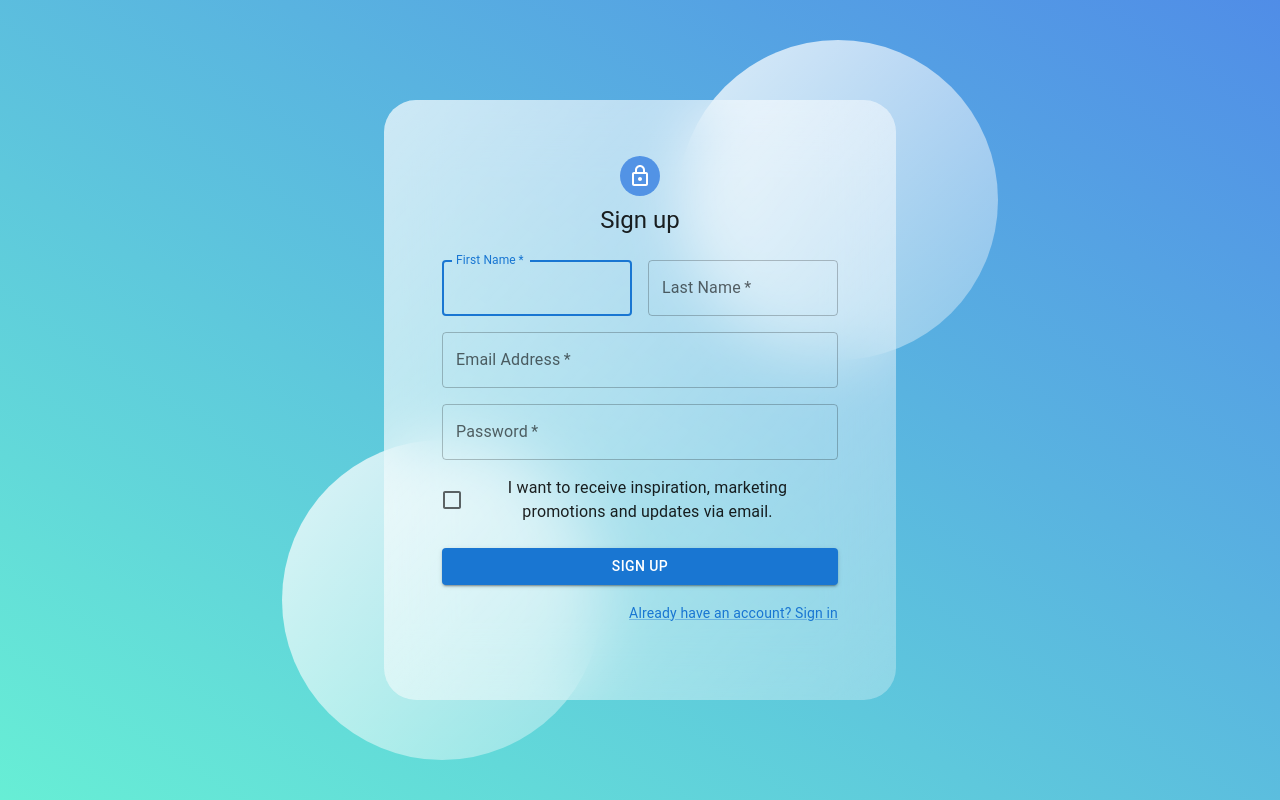
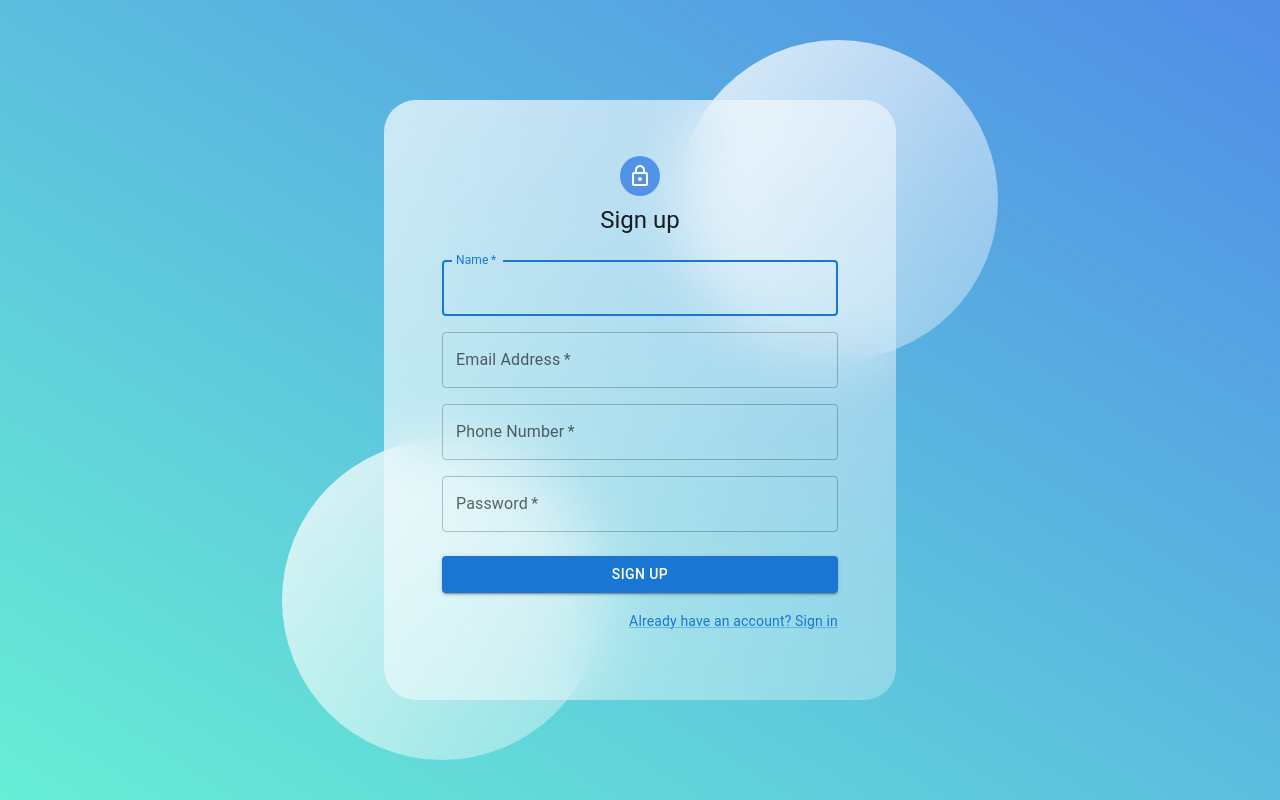
Before and after one commit to Prathambhoir55/technohack, a React (Create React App) app in the folder client/: page /signup in a window 1280 px wide. Built offline with nearby package versions, Linux system fonts and the light colour scheme.

Commit message:
integrate login sign up

```diff
--- a/client/src/components/SignIn.js
+++ b/client/src/components/SignIn.js
@@ -1,4 +1,5 @@
-import * as React from 'react'
+import React, { useState, useEffect } from 'react'
+import { useNavigate } from 'react-router-dom'
 import Avatar from '@mui/material/Avatar'
 import Button from '@mui/material/Button'
 import CssBaseline from '@mui/material/CssBaseline'
@@ -34,22 +35,56 @@ function Copyright(props) {
 const theme = createTheme()
 
 export default function SignIn() {
+   var myHeaders = new Headers()
+   myHeaders.append('Content-Type', 'application/json')
+   myHeaders.append(
+     'Cookie',
+     'csrftoken=1KD5k9Art1xgMeni3w7mx7Dnd860c1cVMsRjfbSZpIzyKkWv5LrJxHh4Db5N2KBX; sessionid=yjufycod8wv74fmibert2hqkn5cuy61k'
+   )
+   myHeaders.append('Access-Control-Allow-Origin', 'no-cors')
+  //  myHeaders.append('Access-Control-Allow-Credentials', 'true')
+
+  const nav = useNavigate()
+
   const handleSubmit = (event) => {
     event.preventDefault()
+    // nav('/dashboard')
     const data = new FormData(event.currentTarget)
     // eslint-disable-next-line no-console
     console.log({
       email: data.get('email'),
       password: data.get('password'),
     })
+    var raw = JSON.stringify({
+    email: data.get('email'),
+    password: data.get('password'),
+  })
+
+  var requestOptions = {
+    method: 'POST',
+    headers: myHeaders,
+    body: raw,
+    redirect: 'follow',
   }
+
+  fetch('https://urmidedhia.pythonanywhere.com/login/', requestOptions)
+    .then((response) => response.text())
+    .then((result) => {
+      console.log(result)
+      // localStorage.setItem('token', result.data.token)
+      // nav('/dashboard')
+    })
+    .catch((error) => console.log('error', error))
+  }
+
+
 
   return (
     <>
       <ThemeProvider theme={theme}>
         <main>
           <section class="glass">
-        <Container  sx={{ bgcolor: 'transparent' }} maxWidth="xs">
+            <Container sx={{ bgcolor: 'transparent' }} maxWidth="xs">
               <CssBaseline />
               <Box
                 sx={{
@@ -58,7 +93,7 @@ export default function SignIn() {
                   display: 'flex',
                   flexDirection: 'column',
                   alignItems: 'center',
-            bgcolor: 'transparent'
+                  bgcolor: 'transparent',
                 }}
               >
                 <Avatar sx={{ m: 1, bgcolor: '#5293E5' }}>
@@ -106,7 +141,7 @@ export default function SignIn() {
                     Sign In
                   </Button>
                   <Grid container>
-              <Grid item xs>
+                    {/* <Grid item xs>
                 <Link href="#" variant="body2">
                   Forgot password?
                 </Link>
@@ -115,16 +150,14 @@ export default function SignIn() {
                 <Link href="#" variant="body2">
                   {"Don't have an account? Sign Up"}
                 </Link>
-              </Grid>
+              </Grid> */}
                   </Grid>
                 </Box>
               </Box>
-
             </Container>
           </section>
         </main>
       </ThemeProvider>
     </>
-
   )
 }
--- a/client/src/components/SignUp.js
+++ b/client/src/components/SignUp.js
@@ -1,4 +1,4 @@
-import * as React from 'react';
+import {useState, useEffect} from 'react';
 import Avatar from '@mui/material/Avatar';
 import Button from '@mui/material/Button';
 import CssBaseline from '@mui/material/CssBaseline';
@@ -12,6 +12,7 @@ import LockOutlinedIcon from '@mui/icons-material/LockOutlined';
 import Typography from '@mui/material/Typography';
 import Container from '@mui/material/Container';
 import { createTheme, ThemeProvider } from '@mui/material/styles';
+import { useNavigate } from 'react-router-dom'
 import Particles from './ParticlesContainer'
 
 function Copyright(props) {
@@ -30,22 +31,73 @@ function Copyright(props) {
 const theme = createTheme();
 
 export default function SignUp() {
+  var myHeaders = new Headers()
+  myHeaders.append('Content-Type', 'application/json')
+
+    const nav = useNavigate()
+
+    const [name, setName] = useState()
+    const [email, setEmail] = useState()
+    const [pass, setPass] = useState()
+    const [cont, setCont] = useState()
+
+    const handle = () => {
+      localStorage.setItem('Name', name)
+      localStorage.setItem('Email', email)
+      localStorage.setItem('Password', pass)
+      localStorage.setItem('Contact', cont)
+    }
+
+    // var raw = JSON.stringify({
+    //   name: 'lokita',
+    //   email: 'djhnre@gmail.com',
+    //   phone_no: 1234567890,
+    //   password: '12345678',
+    //   confirm_password: '12345678',
+    // })
+
+    // var requestOptions = {
+    //   method: 'POST',
+    //   headers: myHeaders,
+    //   body: raw,
+    //   redirect: 'follow',
+    // }
+
+    // fetch('https://urmidedhia.pythonanywhere.com/register/', requestOptions)
+    //   .then((response) => response.text())
+    //   .then((result) => console.log(result))
+    //   .catch((error) => console.log('error', error))
       const handleSubmit = (event) => {
-    event.preventDefault();
-    const data = new FormData(event.currentTarget);
+        event.preventDefault()
+        const data = new FormData(event.currentTarget)
         // eslint-disable-next-line no-console
-    console.log({
+
+        var raw = JSON.stringify({
+          name: data.get('name'),
+          password: data.get('password'),
           email: data.get('email'),
-      password: data.get('password'),
-    });
-  };
+          contact: data.get('phone_no'),
+        })
+
+        var requestOptions = {
+          method: 'POST',
+          headers: myHeaders,
+          body: raw,
+          redirect: 'follow',
+        }
+
+        fetch('https://urmidedhia.pythonanywhere.com/register/', requestOptions)
+          .then((response) => response.text())
+          .then((result) => console.log(result))
+          .catch((error) => console.log('error', error))
+      }
 
   return (
     <>
       <ThemeProvider theme={theme}>
         <main>
           <section class="glass">
-      <Container  sx={{ bgcolor: 'transparent' }} maxWidth="xs">
+            <Container sx={{ bgcolor: 'transparent' }} maxWidth="xs">
               <CssBaseline />
               <Box
                 sx={{
@@ -54,7 +106,7 @@ export default function SignUp() {
                   display: 'flex',
                   flexDirection: 'column',
                   alignItems: 'center',
-            bgcolor: 'transparent'
+                  bgcolor: 'transparent',
                 }}
               >
                 <Avatar sx={{ m: 1, bgcolor: '#5293E5' }}>
@@ -70,18 +122,18 @@ export default function SignUp() {
                   sx={{ mt: 3 }}
                 >
                   <Grid container spacing={2}>
-              <Grid item xs={12} sm={6}>
+                    <Grid item xs={12}>
                       <TextField
                         autoComplete="given-name"
-                  name="firstName"
+                        name="name"
                         required
                         fullWidth
-                  id="firstName"
-                  label="First Name"
+                        id="name"
+                        label="Name"
                         autoFocus
                       />
                     </Grid>
-              <Grid item xs={12} sm={6}>
+                    {/* <Grid item xs={12} sm={6}>
                 <TextField
                   required
                   fullWidth
@@ -90,7 +142,7 @@ export default function SignUp() {
                   name="lastName"
                   autoComplete="family-name"
                 />
-              </Grid>
+              </Grid> */}
                     <Grid item xs={12}>
                       <TextField
                         required
@@ -105,19 +157,21 @@ export default function SignUp() {
                       <TextField
                         required
                         fullWidth
+                        id="phone_no"
+                        label="Phone Number"
+                        name="phone_no"
+                        autoComplete="phone_no"
+                      />
+                    </Grid>
+                    <Grid item xs={12}>
+                      <TextField
+                        required
+                        fullWidth
                         name="password"
                         label="Password"
                         type="password"
                         id="password"
                         autoComplete="new-password"
-                />
-              </Grid>
-              <Grid item xs={12}>
-                <FormControlLabel
-                  control={
-                    <Checkbox value="allowExtraEmails" color="primary" />
-                  }
-                  label="I want to receive inspiration, marketing promotions and updates via email."
                       />
                     </Grid>
                   </Grid>
@@ -138,14 +192,11 @@ export default function SignUp() {
                   </Grid>
                 </Box>
               </Box>
-
             </Container>
           </section>
           <div class="circle1"></div>
           <div class="circle2"></div>
         </main>
-
-
       </ThemeProvider>
       {/* <div
         style={{
```
Also changed, not shown: client/src/components/Dashboard.js (added, +9 -0 lines), 1 other file (tests, documents, lock files or other folders). Lines whose indentation alone changed are shown as unchanged.
